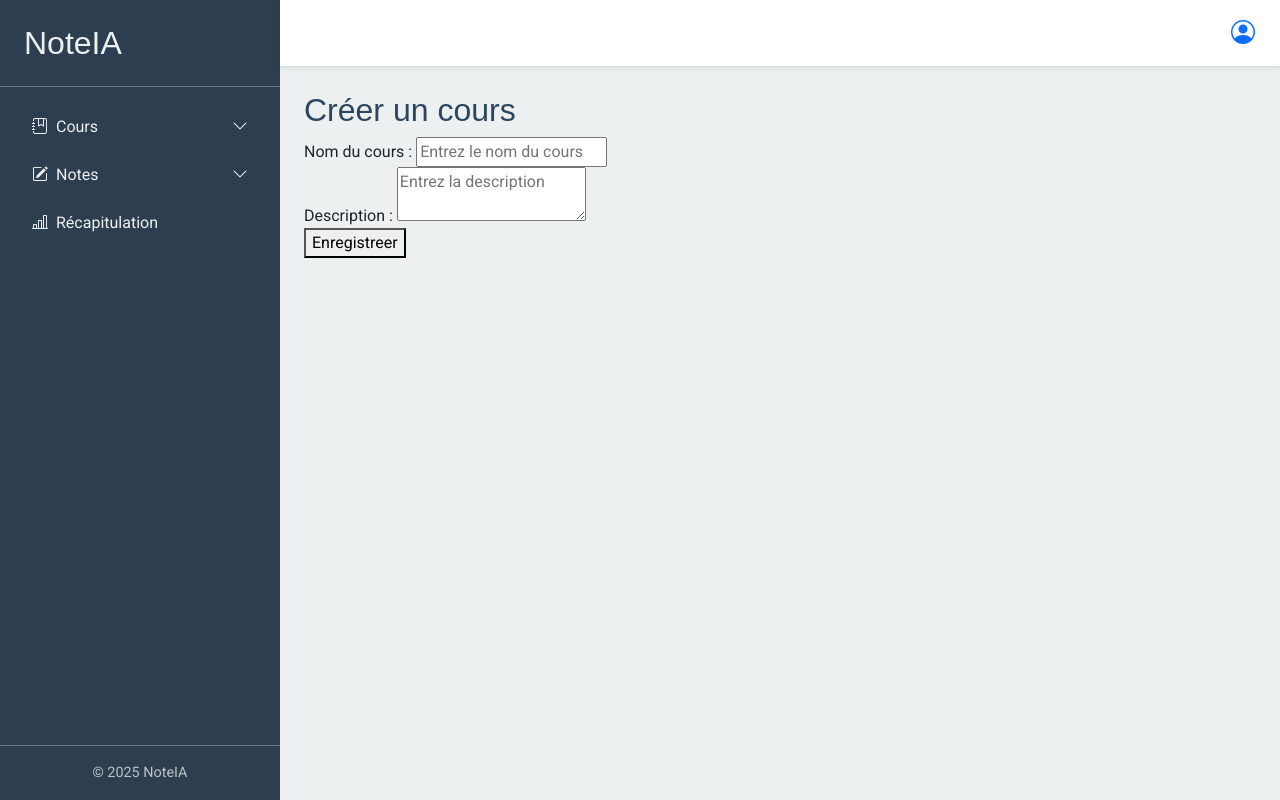
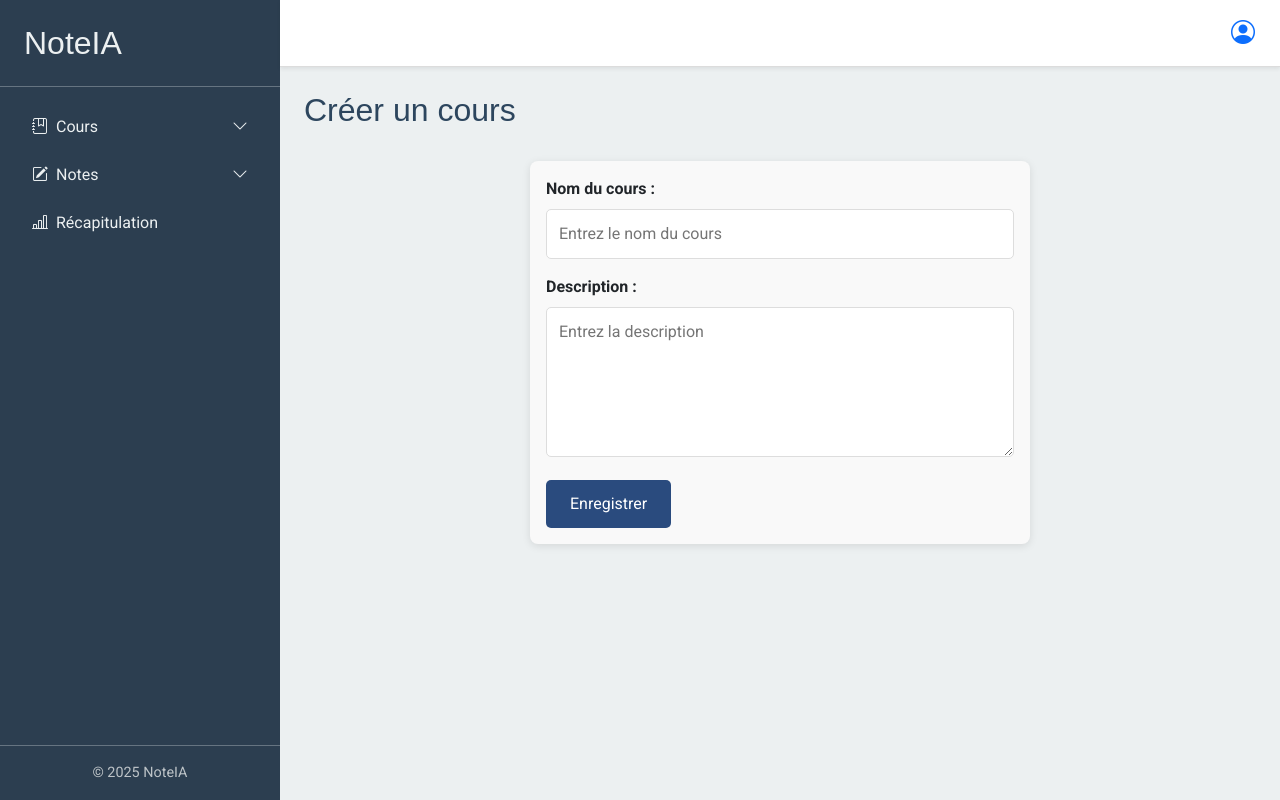
Before and after one commit to JoKonde/noteIA_acad, a Django app: template NoteIA/landing/templates/landing/create_course.html in a window 1280 px wide. Run offline with Django 5.2, Linux system fonts and the light colour scheme; the template is opened without the code that fills it, so the values that code supplies are empty; some libraries are stand-ins or nearby versions.

Commit message:
fix cours

```diff
--- a/NoteIA/landing/templates/landing/create_course.html
+++ b/NoteIA/landing/templates/landing/create_course.html
@@ -1,6 +1,63 @@
 {% extends "landing/dashboard.html" %}
 
 {% block content %}
+<style>
+  /* Formulaire centré et dimensionné */
+  form {
+    max-width: 500px;
+    margin: 2rem auto;
+    padding: 1rem;
+    background: #f9f9f9;
+    border-radius: 8px;
+    box-shadow: 0 2px 8px rgba(0,0,0,0.1);
+  }
+  /* Style pour les div contenant les champs */
+  form div {
+    margin-bottom: 1rem;
+  }
+  /* Style pour les labels */
+  form label {
+    display: block;
+    font-weight: bold;
+    margin-bottom: 0.5rem;
+  }
+  /* Style pour les inputs et textarea */
+  form input[type="text"],
+  form textarea {
+    width: 100%;
+    padding: 0.75rem;
+    border: 1px solid #ddd;
+    border-radius: 5px;
+    font-size: 1rem;
+    box-sizing: border-box;
+    transition: border-color 0.3s;
+  }
+  form input[type="text"]:focus,
+  form textarea:focus {
+    border-color: #2A4B7E;
+    outline: none;
+  }
+  /* Style spécifique pour le textarea */
+  form textarea {
+    resize: vertical;
+    min-height: 150px;
+  }
+  /* Style pour le bouton */
+  form button {
+    background: #2A4B7E;
+    color: #fff;
+    border: none;
+    padding: 0.75rem 1.5rem;
+    font-size: 1rem;
+    border-radius: 5px;
+    cursor: pointer;
+    transition: background 0.3s ease;
+  }
+  form button:hover {
+    background: #1E3A5A;
+  }
+</style>
+
 <h2>Créer un cours</h2>
 {% if messages %}
   <ul style="list-style: none; padding: 0; margin-bottom: 1rem;">
@@ -21,6 +78,6 @@
     <label for="description">Description :</label>
     <textarea id="description" name="description" placeholder="Entrez la description" required></textarea>
   </div>
-    <button type="submit">Enregistreer</button>
+  <button type="submit">Enregistrer</button>
 </form>
 {% endblock %}
```
Also changed, not shown: NoteIA/landing/templates/landing/edit_course.html (+59 -0 lines), NoteIA/landing/views.py (+11 -4 lines). Lines whose indentation alone changed are shown as unchanged.
